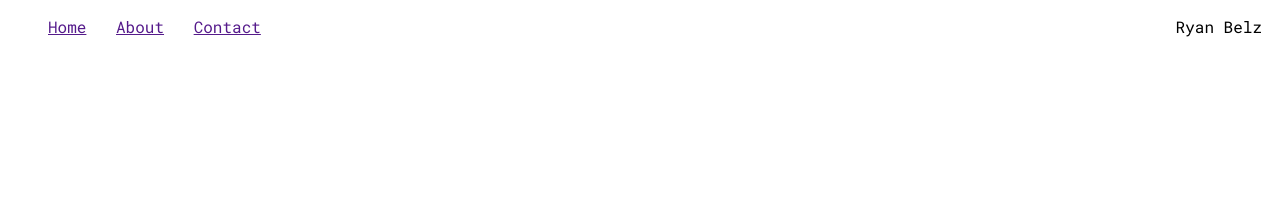
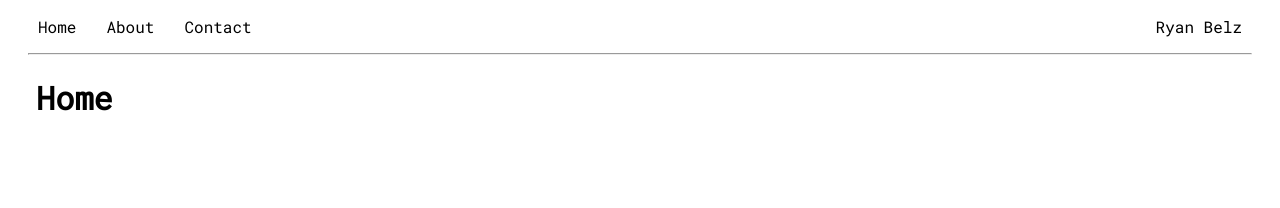
Before and after one commit to RynBelz162/Portfolio-Site, a plain HTML site: page index.html in a window 1280 px wide. Drawn offline with Linux system fonts and the light colour scheme.

Commit message:
:construction: navbar commit 2

```diff
--- a/index.html
+++ b/index.html
@@ -9,6 +9,7 @@
     <link rel="stylesheet" href="site.css">
     <link rel="preconnect" href="https://fonts.gstatic.com">
     <link href="https://fonts.googleapis.com/css2?family=Roboto+Mono&display=swap" rel="stylesheet">
+    <script type="text/javascript" src="site.js" charset="utf-8"></script>
 </head>
 
 <body>
@@ -18,6 +19,10 @@
         <li><a href="">Contact</a></li>
         <li>Ryan Belz</li>
     </ul>
+
+    <hr class="header-split">
+
+    <iframe src="pages/home.html" frameborder="0"></iframe>
 </body>
 
 </html>
--- /dev/null
+++ b/pages/home.html
@@ -0,0 +1,16 @@
+<!DOCTYPE html>
+<html>
+
+<head>
+    <link rel="stylesheet" href="../site.css">
+    <link rel="preconnect" href="https://fonts.gstatic.com">
+    <link href="https://fonts.googleapis.com/css2?family=Roboto+Mono&display=swap" rel="stylesheet">
+</head>
+
+<body>
+    <h1>
+        Home
+    </h1>
+</body>
+
+</html>
--- a/site.css
+++ b/site.css
@@ -4,18 +4,40 @@ body {
 
 .nav-bar {
     list-style-type: none;
+    padding-left: 0;
+    margin-left: 30px;
+    flex-wrap: wrap;
+    display: flex;
+    justify-content: start;
 }
 
-.nav-bar>li {
-    display: inline;
-    margin-left: 20px;
+.nav-bar li {
+    margin-right: 30px;
 }
 
-.nav-bar>li:first-child {
-    margin: 0;
+.nav-bar li:last-child {
+    margin-left: auto;
 }
 
-.nav-bar>li:last-child {
-    float: right;
-    margin-right: 10px;
+.nav-bar a {
+    color: #000;
+    text-decoration: none;
+    margin-bottom: 5px;
 }
+
+.nav-bar a:hover {
+    border-bottom: 1px solid #000;
+}
+
+.nav-bar a:visited {
+    color: #000;
+    text-decoration: none;
+}
+
+.header-split {
+    margin: 0 20px 0 20px;
+}
+
+iframe {
+    margin: 0 20px;
+}
--- /dev/null
+++ b/site.js
@@ -0,0 +1 @@
+console.log('hello there ( ͡° ͜ʖ ͡°)');
```
Also changed, not shown: pages/about.html (added, +16 -0 lines), pages/contact.html (added, +16 -0 lines), 1 other file.
